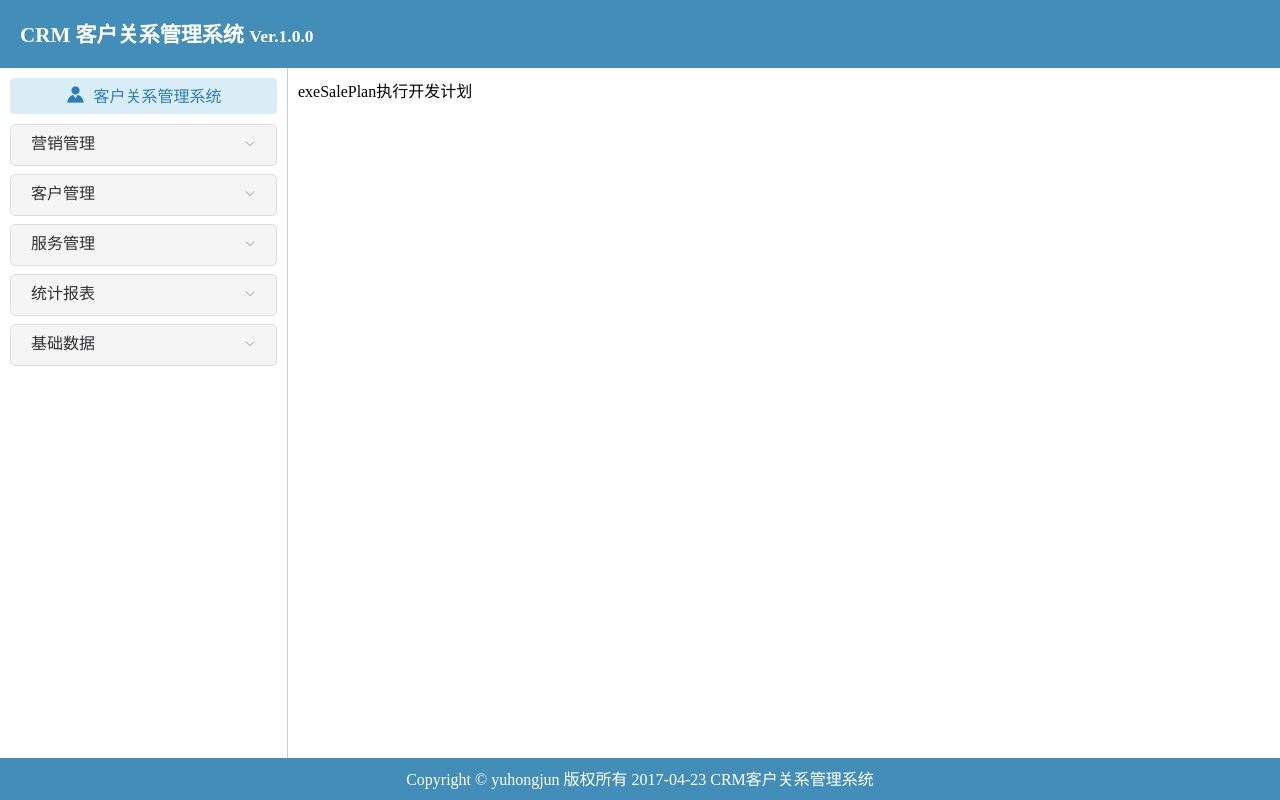
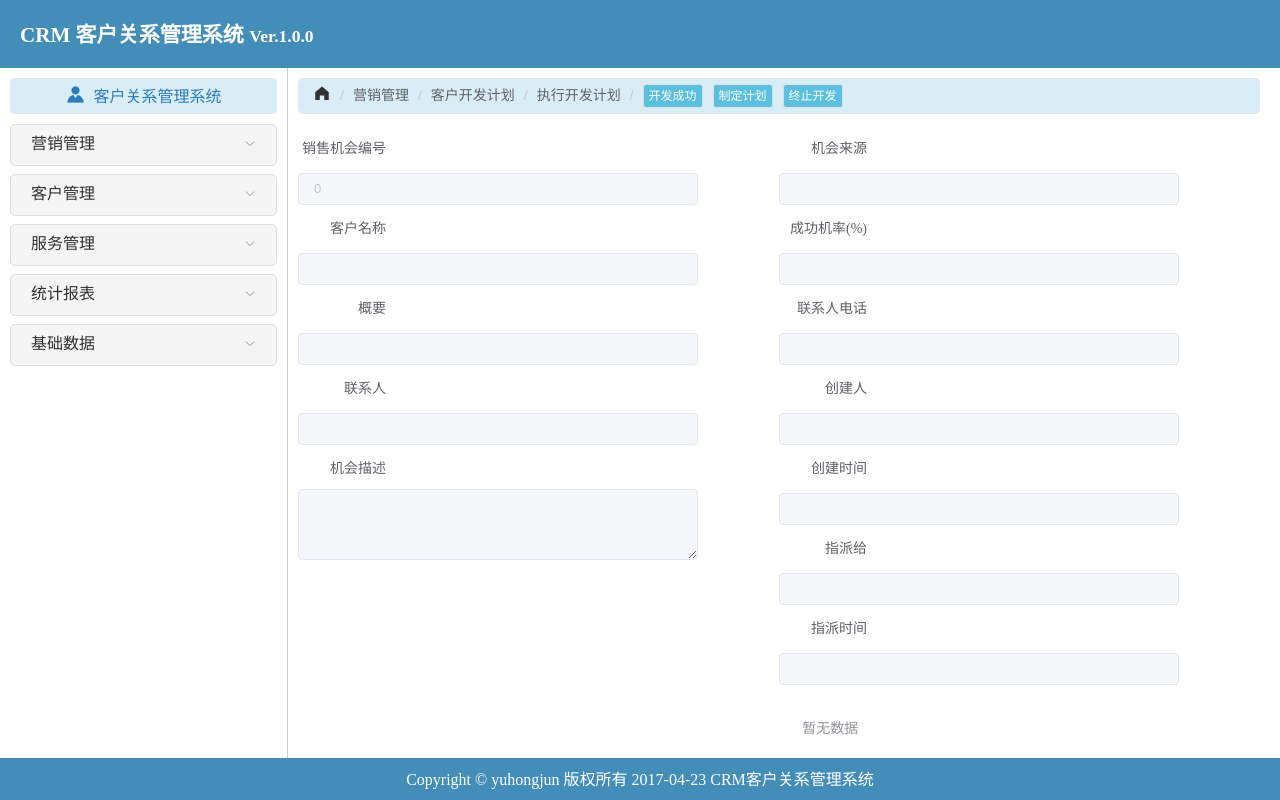
Before and after one commit to ManYI0806/crmclient, a Vue app: page /index/exeSalePlan in a window 1280 px wide. Built offline with nearby package versions, Linux system fonts and the light colour scheme; no server answers.

Commit message:
Update ExeSalePlan.vue

```diff
--- a/src/views/sale/ExeSalePlan.vue
+++ b/src/views/sale/ExeSalePlan.vue
@@ -1,11 +1,275 @@
 <template>
 	<div>
-		exeSalePlan执行开发计划
+		<el-breadcrumb separator="/">
+			<el-breadcrumb-item :to="{ path: '/index' }">
+				<i class="el-icon-s-home"></i>
+			</el-breadcrumb-item>
+			<el-breadcrumb-item>营销管理</el-breadcrumb-item>
+			<el-breadcrumb-item>客户开发计划</el-breadcrumb-item>
+			<el-breadcrumb-item>执行开发计划</el-breadcrumb-item>
+			<el-button size="mini" @click="devSuccess">开发成功</el-button>
+			<el-button size="mini" @click="drawUpPlan">制定计划</el-button>
+			<el-button size="mini" @click="stopPlan">终止开发</el-button>
+		</el-breadcrumb>
+
+		<el-row>
+			<el-col :span="12">
+				<el-form :inline="true" ref="saleChance" :model="saleChance" label-width="100px">
+					<el-form-item label="销售机会编号">
+						<el-input :disabled="true" v-model="saleChance.chanceId" size="small" style="width: 400px;"></el-input>
+					</el-form-item>
+					<el-form-item label="客户名称">
+						<el-input :disabled="true" v-model="saleChance.chanceCustName" size="small" style="width: 400px;"></el-input>
+					</el-form-item>
+					<el-form-item label="概要">
+						<el-input :disabled="true" v-model="saleChance.chanceTitle" size="small" style="width: 400px;"></el-input>
+					</el-form-item>
+					<el-form-item label="联系人">
+						<el-input :disabled="true" v-model="saleChance.chanceLinkman" size="small" style="width: 400px;"></el-input>
+					</el-form-item>
+					<el-form-item label="机会描述">
+						<el-input :disabled="true" type="textarea" :rows="3" v-model="saleChance.chanceDesc" size="small" style="width: 400px;"></el-input>
+					</el-form-item>
+				</el-form>
+			</el-col>
+			<el-col :span="12">
+				<el-form :inline="true" ref="saleChance" :model="saleChance" label-width="100px">
+					<el-form-item label="机会来源">
+						<el-input :disabled="true" v-model="saleChance.chanceSource" size="small" style="width: 400px;"></el-input>
+					</el-form-item>
+					<el-form-item label="成功机率(%)">
+						<el-input :disabled="true" v-model="saleChance.chanceRate" size="small" style="width: 400px;"></el-input>
+					</el-form-item>
+					<el-form-item label="联系人电话">
+						<el-input :disabled="true" v-model="saleChance.chanceTel" size="small" style="width: 400px;"></el-input>
+					</el-form-item>
+					<el-form-item label="创建人">
+						<el-input :disabled="true" v-model="createUser.userName" size="small" style="width: 400px;"></el-input>
+					</el-form-item>
+					<el-form-item label="创建时间">
+						<el-input :disabled="true" v-model="saleChance.chanceCreateDate" size="small" style="width: 400px;"></el-input>
+					</el-form-item>
+					<el-form-item label="指派给">
+						<el-input :disabled="true" v-model="dueUser.userName" size="small" style="width: 400px;"></el-input>
+					</el-form-item>
+					<el-form-item label="指派时间">
+						<el-input :disabled="true" v-model="saleChance.chanceDueDate" size="small" style="width: 400px;"></el-input>
+					</el-form-item>
+				</el-form>
+			</el-col>
+		</el-row>
+
+		<template>
+			<el-table :show-header="false" :data="salePlanList" style="width: 86%" :cell-style="{padding:'2px 0px',textAlign:'center',border:'none'}">
+				<el-table-column width="495px">
+					<template slot-scope="scope">
+						<span>{{scope.row.planTodo}}</span>
+					</template>
+				</el-table-column>
+				<el-table-column width="77px">
+					<template slot-scope="scope">
+						<span style="font-weight: bold;color:black;">执行效果</span>
+					</template>
+				</el-table-column>
+				<el-table-column width="310px">
+					<template slot-scope="scope">
+						<el-input v-model="salePlanList[scope.$index].planResult" size="mini" style="width: 300px;"></el-input>
+					</template>
+				</el-table-column>
+				<el-table-column width="48px">
+					<template slot-scope="scope">
+						<el-button size="mini" type="primary" @click="editSalePlan(scope.row)">保存</el-button>
+					</template>
+				</el-table-column>
+			</el-table>
+		</template>
+		<el-button size="mini" class="goback" @click="goback">返回</el-button>
 	</div>
 </template>
 
 <script>
+	export default {
+		inject: ['reload'],
+		data() {
+			return {
+				saleChance: {
+					chanceId: 0,
+					chanceSource: '',
+					chanceCustName: '',
+					chanceRate: '',
+					chanceTitle: '',
+					chanceTel: '',
+					chanceLinkman: '',
+					chanceCreateId: 0,
+					chanceDesc: '',
+					chanceCreateDate: '',
+					chanceDueDate: '',
+					chanceDueId: ''
+				},
+				salePlanList: [],
+				newsPlan: '',
+				createUser: {},
+				dueUser: {}
+			}
+		},
+		created() {
+			this.$axios.post('selectSaleChanceById', {
+					chanceId: this.$route.query.chanceId
+				})
+				.then((response) => {
+					this.saleChance = response.data;
+				})
+				.catch((error) => {
+					console.log(error);
+				});
+			this.$axios.post('selectSysUserById', {
+					userId: this.$route.query.chanceCreateId
+				})
+				.then((response) => {
+					this.createUser = response.data;
+				})
+				.catch((error) => {
+					console.log(error);
+				});
+			this.$axios.post('selectSysUserById', {
+					userId: this.$route.query.chanceDueId
+				})
+				.then((response) => {
+					this.dueUser = response.data;
+				})
+				.catch((error) => {
+					console.log(error);
+				})
+			this.$axios.post('selectSalePlanAllByPlanChcId', {
+					planChcId: this.$route.query.chanceId
+				})
+				.then((response) => {
+					this.salePlanList = response.data;
+				})
+				.catch((error) => {
+					console.log(error);
+				})
+		},
+		methods: {
+			refresh() {
+				this.reload();
+			},
+			devSuccess(){
+				this.$axios.post('updateSaleChanceStatusById', {
+						chanceId: this.saleChance.chanceId,
+						chanceStatus:2
+					})
+					.then((response) => {
+						// this.$router.push('/index/salePlanList');
+					})
+					.catch((error) => {
+						console.log(error);
+					});
+				this.$axios.post('insertClientInfo',{
+					clientCode:this.$getSerialNum(),
+					clientName:this.saleChance.chanceCustName,
+					clientCustId:this.saleChance.chanceDueId
+				})
+				.then((response)=>{
+					if(response.data==1){
+						alert('sucess');
+					}
+				})
+				.catch((error)=>{
+					console.log(error);
+				})
+			},
+			drawUpPlan() {
+				this.$router.push({
+					path: '/index/drawUpPlan',
+					query: {
+						chanceId: this.$route.query.chanceId,
+						chanceCreateId: this.$route.query.chanceCreateId,
+						chanceDueId: this.$route.query.chanceDueId
+					}
+				});
+			},
+			stopPlan() {
+				this.$axios.post('updateSaleChanceStatusById', {
+						chanceId: this.saleChance.chanceId,
+						chanceStatus:3
+					})
+					.then((response) => {
+						alert('已终止开发');
+						this.$router.push('/index/salePlanList');
+					})
+					.catch((error) => {
+						console.log(error);
+					})
+			},
+			editSalePlan(row) {
+				this.$axios.post('updateSalePlanResultById', {
+						planId: row.planId,
+						planResult: row.planResult
+					})
+					.then((response) => {
+						if (response.data == 1) {
+							this.reload();
+						} else {
+							alert('保存失败');
+						}
+					})
+					.catch((error) => {
+						console.log(error);
+					})
+			},
+			goback() {
+				this.$router.push('/index/salePlanList');
+			}
+		}
+	}
 </script>
 
-<style>
+<style scoped>
+	.el-breadcrumb {
+		background-color: #D9EDF7;
+		border-radius: 5px;
+		height: 36px;
+		line-height: 36px;
+		padding-left: 15px;
+		/* font-weight: 00; */
+		margin-bottom: 15px;
+	}
+
+	.el-breadcrumb .el-button {
+		color: white;
+		padding: 5px;
+		background-color: #5BC0DE;
+	}
+
+	.el-icon-s-home {
+		font-size: 18px;
+	}
+
+	.demo-form-inline {
+		margin: 15px 0;
+	}
+
+	.el-form-item {
+		margin-bottom: 0;
+	}
+
+	.el-table {
+		margin: 0 auto;
+		margin-top: 10px;
+	}
+
+	.el-table .el-button--primary {
+		width: 38px;
+		text-align: center;
+		padding: 4px;
+		background-color: #5BC0DE;
+	}
+
+	.goback {
+		background-color: #337AB7;
+		color: white;
+		margin-top: 15px;
+		margin-left: 105px;
+	}
 </style>
```
